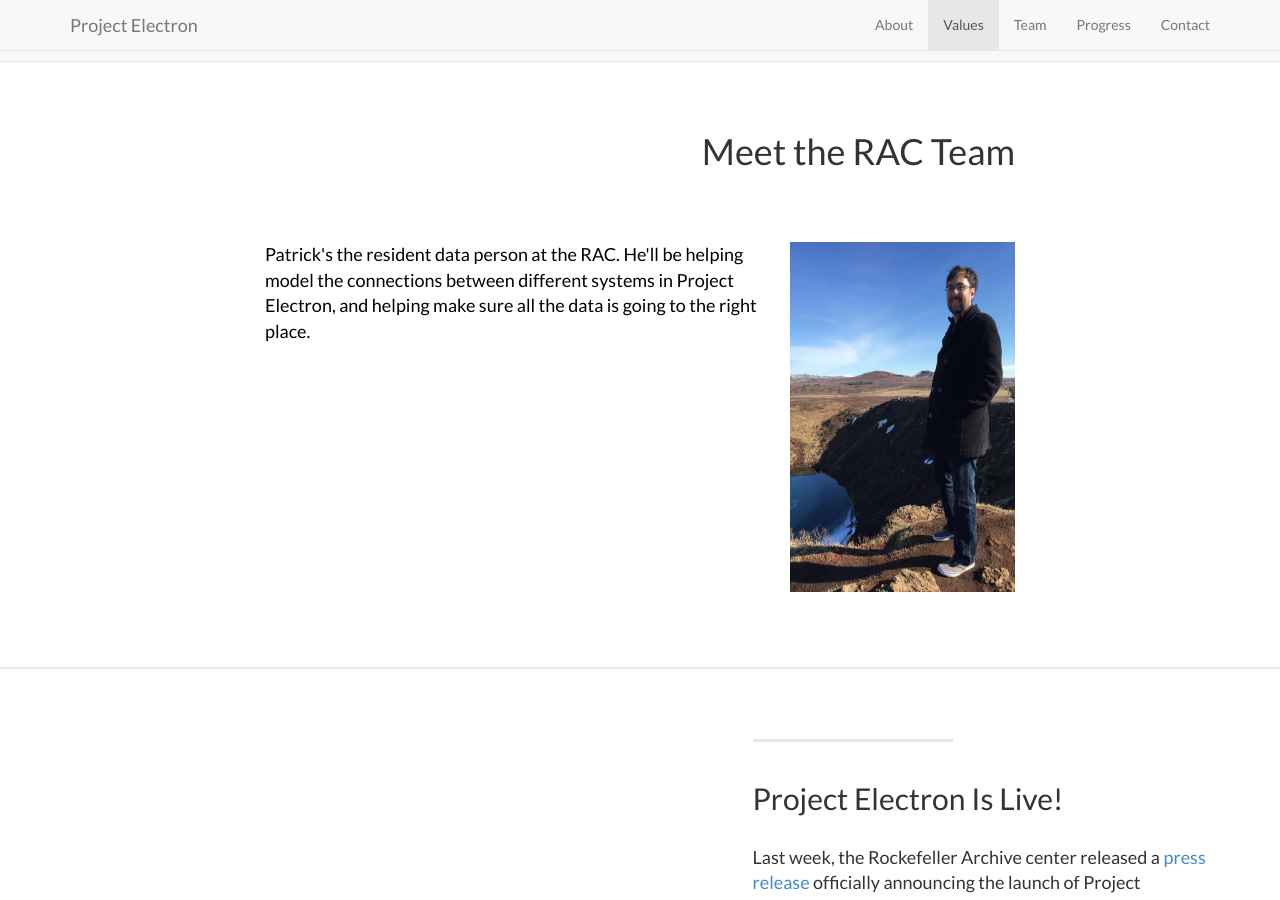
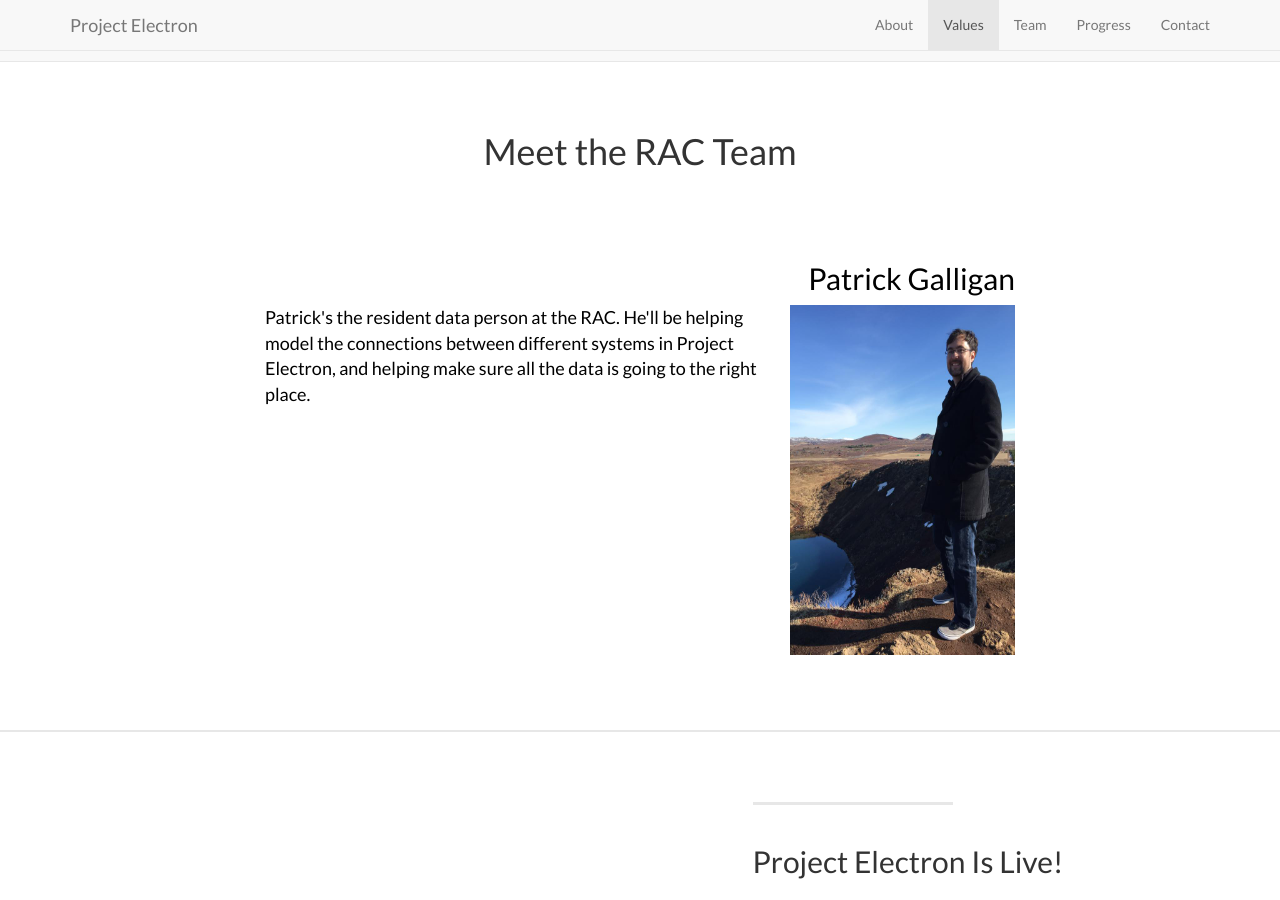
Before and after one commit to RockefellerArchiveCenter/project_electron, a Jekyll site: the page built from index.html, in a window 1280 px wide and 900 px high, scrolled down 2699 px. Built offline with Jekyll 4.4.1, drawn with Linux system fonts in a browser that asks for light colours.

```diff
--- a/_includes/team.html
+++ b/_includes/team.html
@@ -4,9 +4,10 @@
     <div class="container">
         <div class="row">
         <div class="col-lg-8 col-lg-offset-2">
-          <h1 align="right" font-size:"large">Meet the RAC Team</h1>
+          <h1 align="middle" font-size:"large">Meet the RAC Team</h1>
           <br></br>
         <div class="values">
+          <h2 style="float: right">Patrick Galligan</h2>
           <p style="float: right"><img style="float: right; margin: 0px 0px 15px 15px" src="/project_electron/img/patrick_bio.jpg" alt="Patrick is the coolest" width="225" height="350">
           Patrick's the resident data person at the RAC. He'll be helping model the connections between different systems in Project Electron, and helping make sure all the data is going to the right place.
           <br style="clear: both;" /></p>
```
